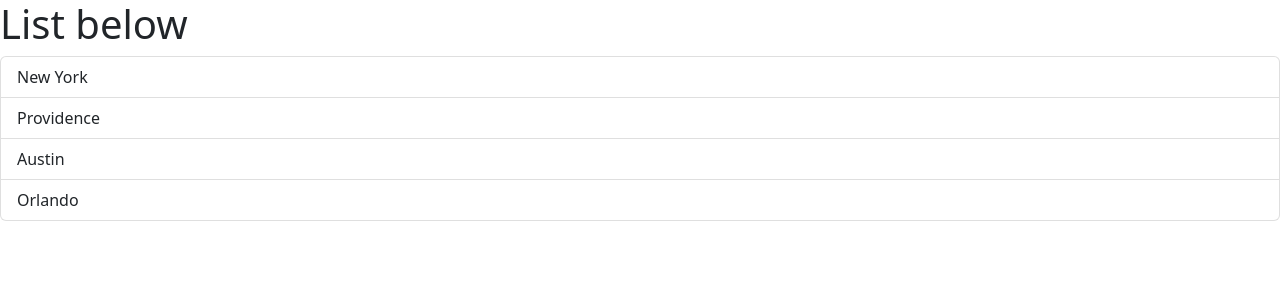
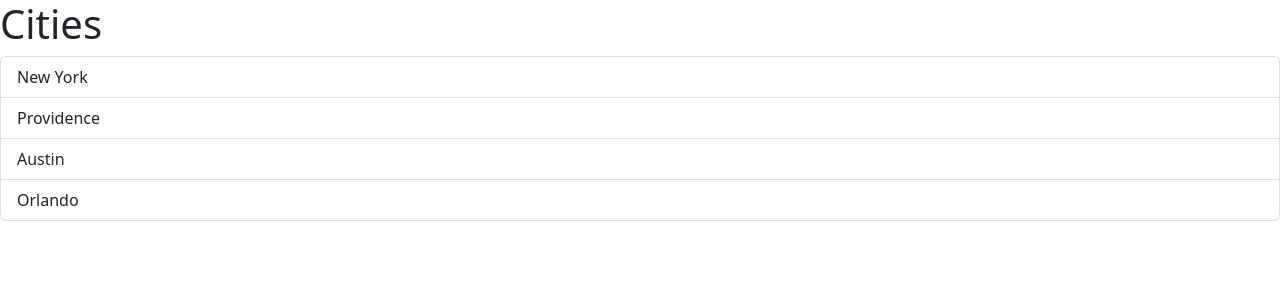
Before and after one commit to thomasmartinez114/gameHub, a React (Vite) app: page / in a window 1280 px wide. Shown: the top 300 px of the page. Built offline with nearby package versions, Linux system fonts and the light colour scheme.

Commit message:
passing data via props to not repeat code

```diff
--- a/src/App.tsx
+++ b/src/App.tsx
@@ -1,9 +1,10 @@
 import ListGroup from "./components/ListGroup"
 
 function App() {
+  let items = ["New York", "Providence", "Austin", "Orlando"]
   return (
     <div>
-      <ListGroup />
+      <ListGroup items={items} heading="Cities" />
     </div>
   )
 }
--- a/src/components/ListGroup.tsx
+++ b/src/components/ListGroup.tsx
@@ -1,12 +1,18 @@
 import { useState } from "react"
 
-function ListGroup() {
-  let items = ["New York", "Providence", "Austin", "Orlando"]
+// pass obj with two properities
+// {items: [], heading: string}
+interface Props {
+  items: string[]
+  heading: string
+}
+
+function ListGroup({ items, heading }: Props) {
   const [selectedIndex, setSelectedIndex] = useState(-1)
 
   return (
     <>
-      <h1>List below</h1>
+      <h1>{heading}</h1>
       {/* Ternary */}
       {/* {items.length === 0 ? <p>No Item Found</p> : null}  */}
       {/* better way to write without the null being needed */}
```
